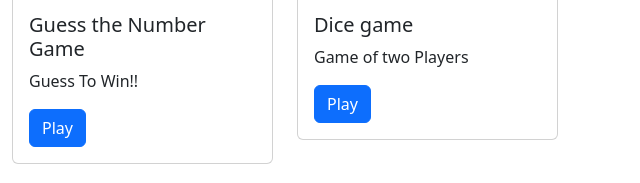
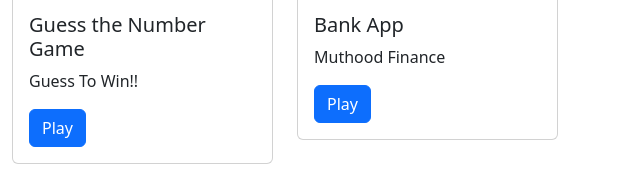
Before and after one commit to NakulGautam/Game-World, a plain HTML site: page index.html in a window 1280 px wide. Shown: the part 434-617 px from the top of the page, 640-1280 px from the left. Drawn offline with nearby package versions, Linux system fonts and the light colour scheme.

Commit message:
Update index.html

```diff
--- a/index.html
+++ b/index.html
@@ -84,9 +84,9 @@
 
                       <img src="bank.jpg" class="card-img-top" style="height: 180px;" alt="...">
                       <div class="card-body">
-                        <h5 class="card-title">Dice game</h5>
-                        <p class="card-text">Game of two Players</p>
-                        <a href="#" class="btn btn-primary">Play</a>
+                        <h5 class="card-title">Bank App</h5>
+                        <p class="card-text">Muthood Finance</p>
+                        <a href="https://nakulgautam.github.io/Bank-App/" class="btn btn-primary">Play</a>
                       </div>
 
                   </div>
```
